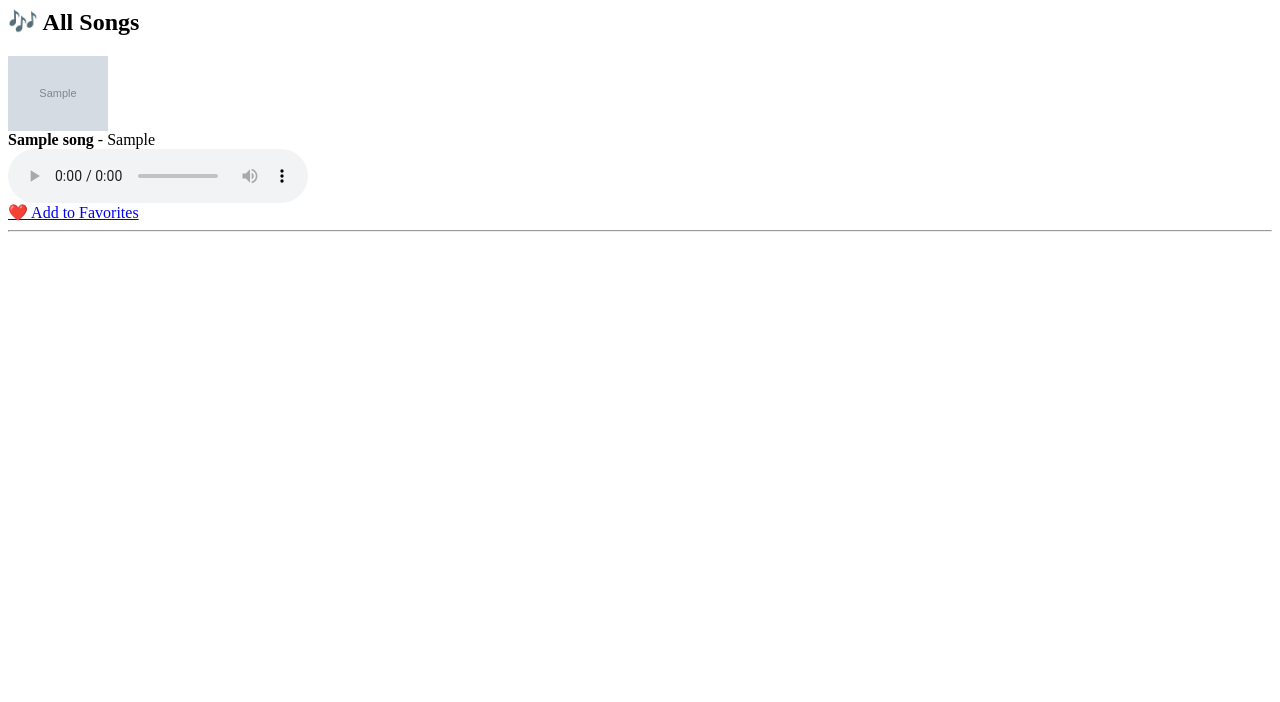
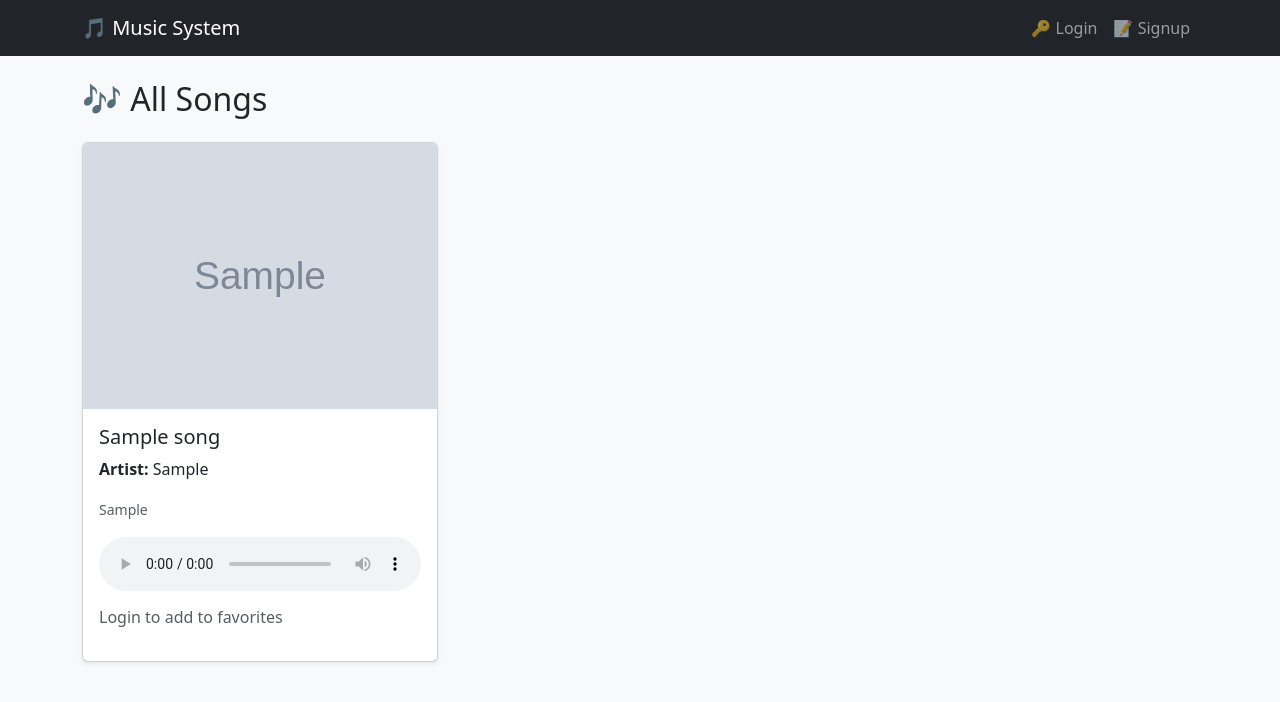
Before and after one commit to kushal867/music-system, a Django app: page / in a window 1280 px wide. Shown: the top 702 px of the page. Run offline with Django 5.2, Linux system fonts and the light colour scheme; tables that the repository leaves empty hold one stand-in row (values such as "Sample post"); grey boxes marked "Sample" are stand-in pictures.

Commit message:
Modify the errror files

```diff
--- /dev/null
+++ b/music/templates/base.html
@@ -0,0 +1,43 @@
+<!DOCTYPE html>
+<html lang="en">
+<head>
+  <meta charset="UTF-8">
+  <meta name="viewport" content="width=device-width, initial-scale=1">
+  <title>Music Web System</title>
+  <link href="https://cdn.jsdelivr.net/npm/bootstrap@5.3.2/dist/css/bootstrap.min.css" rel="stylesheet">
+</head>
+<body class="bg-light">
+
+  <!-- Navbar -->
+  <nav class="navbar navbar-expand-lg navbar-dark bg-dark mb-4">
+    <div class="container">
+      <a class="navbar-brand" href="{% url 'home' %}">🎵 Music System</a>
+      <button class="navbar-toggler" type="button" data-bs-toggle="collapse" data-bs-target="#navbarNav">
+        <span class="navbar-toggler-icon"></span>
+      </button>
+
+      <div class="collapse navbar-collapse" id="navbarNav">
+        <ul class="navbar-nav ms-auto">
+          {% if user.is_authenticated %}
+            <li class="nav-item"><a class="nav-link" href="{% url 'favorites' %}">❤️ Favorites</a></li>
+            <li class="nav-item"><a class="nav-link" href="/admin/">⚙️ Admin</a></li>
+            <li class="nav-item"><a class="nav-link" href="{% url 'logout' %}">🚪 Logout</a></li>
+          {% else %}
+            <li class="nav-item"><a class="nav-link" href="{% url 'login' %}">🔑 Login</a></li>
+            <li class="nav-item"><a class="nav-link" href="{% url 'signup' %}">📝 Signup</a></li>
+          {% endif %}
+        </ul>
+      </div>
+    </div>
+  </nav>
+
+  <!-- Main container -->
+  <div class="container">
+    {% block content %}
+    {% endblock %}
+  </div>
+
+  <!-- Bootstrap JS -->
+  <script src="https://cdn.jsdelivr.net/npm/bootstrap@5.3.2/dist/js/bootstrap.bundle.min.js"></script>
+</body>
+</html>
--- a/music/templates/home.html
+++ b/music/templates/home.html
@@ -1,12 +1,31 @@
-<h2>🎶 All Songs</h2>
-{% for song in songs %}
-  <div>
-    <img src="{{ song.cover_image.url }}" width="100"><br>
-    <strong>{{ song.title }}</strong> - {{ song.artist }}<br>
-    <audio controls>
-      <source src="{{ song.audio_file.url }}" type="audio/mpeg">
-    </audio><br>
-    <a href="{% url 'add_favorite' song.id %}">❤️ Add to Favorites</a>
-  </div>
-  <hr>
-{% endfor %}
+{% extends 'base.html' %}
+
+{% block content %}
+<h2 class="mb-4">🎶 All Songs</h2>
+<div class="row">
+  {% for song in songs %}
+    <div class="col-md-4 mb-4">
+      <div class="card shadow-sm">
+        {% if song.cover_image %}
+          <img src="{{ song.cover_image.url }}" class="card-img-top" alt="{{ song.title }}">
+        {% endif %}
+        <div class="card-body">
+          <h5 class="card-title">{{ song.title }}</h5>
+          <p class="card-text"><strong>Artist:</strong> {{ song.artist }}</p>
+          <p class="card-text"><small class="text-muted">{{ song.genre }}</small></p>
+
+          <audio controls class="w-100">
+            <source src="{{ song.audio_file.url }}" type="audio/mpeg">
+          </audio>
+
+          {% if user.is_authenticated %}
+            <a href="{% url 'add_favorite' song.id %}" class="btn btn-outline-danger btn-sm mt-2">❤️ Add to Favorites</a>
+          {% else %}
+            <p class="text-muted mt-2">Login to add to favorites</p>
+          {% endif %}
+        </div>
+      </div>
+    </div>
+  {% endfor %}
+</div>
+{% endblock %}
--- a/music/urls.py
+++ b/music/urls.py
@@ -3,8 +3,10 @@ from . import views
 
 urlpatterns = [
     path('', views.home, name='home'),
-    path('favorites/', views.my_favorites, name='favorites'),  # ✅ changed name here
+    path('favorites/', views.my_favorites, name='favorites'),
     path('add-favorite/<int:song_id>/', views.add_favorite, name='add_favorite'),
     path('remove-favorite/<int:song_id>/', views.remove_favorite, name='remove_favorite'),
     path('logout/', views.logout_view, name='logout'),
+    path('login/', views.login_view, name='login'),
+    path('signup/', views.signup_view, name='signup'),
 ]
--- a/music/views.py
+++ b/music/views.py
@@ -1,6 +1,10 @@
 from django.shortcuts import render, redirect, get_object_or_404
 from django.contrib.auth.decorators import login_required
 from django.contrib.auth import logout
+from django.contrib.auth.forms import AuthenticationForm, UserCreationForm
+from django.contrib.auth import login
+from django.contrib import messages
+
 from .models import Song, Favorite
 
 
@@ -39,3 +43,32 @@ def remove_favorite(request, song_id):
 def logout_view(request):
     logout(request)
     return redirect('home')
+
+
+def login_view(request):
+    if request.method == "POST":
+        form = AuthenticationForm(data=request.POST)
+        if form.is_valid():
+            user = form.get_user()
+            login(request, user)
+            messages.success(request, "Logged in successfully 🎵")
+            return redirect('home')
+        else:
+            messages.error(request, "Invalid username or password")
+    else:
+        form = AuthenticationForm()
+    return render(request, 'login.html', {'form': form})
+
+def signup_view(request):
+    if request.method == "POST":
+        form = UserCreationForm(request.POST)
+        if form.is_valid():
+            user = form.save()  # create user
+            login(request, user)  # log in after signup
+            messages.success(request, "Account created successfully 🎉")
+            return redirect('home')
+        else:
+            messages.error(request, "Error creating account. Please try again.")
+    else:
+        form = UserCreationForm()
+    return render(request, 'signup.html', {'form': form})
```
Also changed, not shown: music/templates/favorites.html (+30 -9 lines), music/templates/signup.html (added, +13 -0 lines), db.sqlite3, music/templates/login.html (added).
